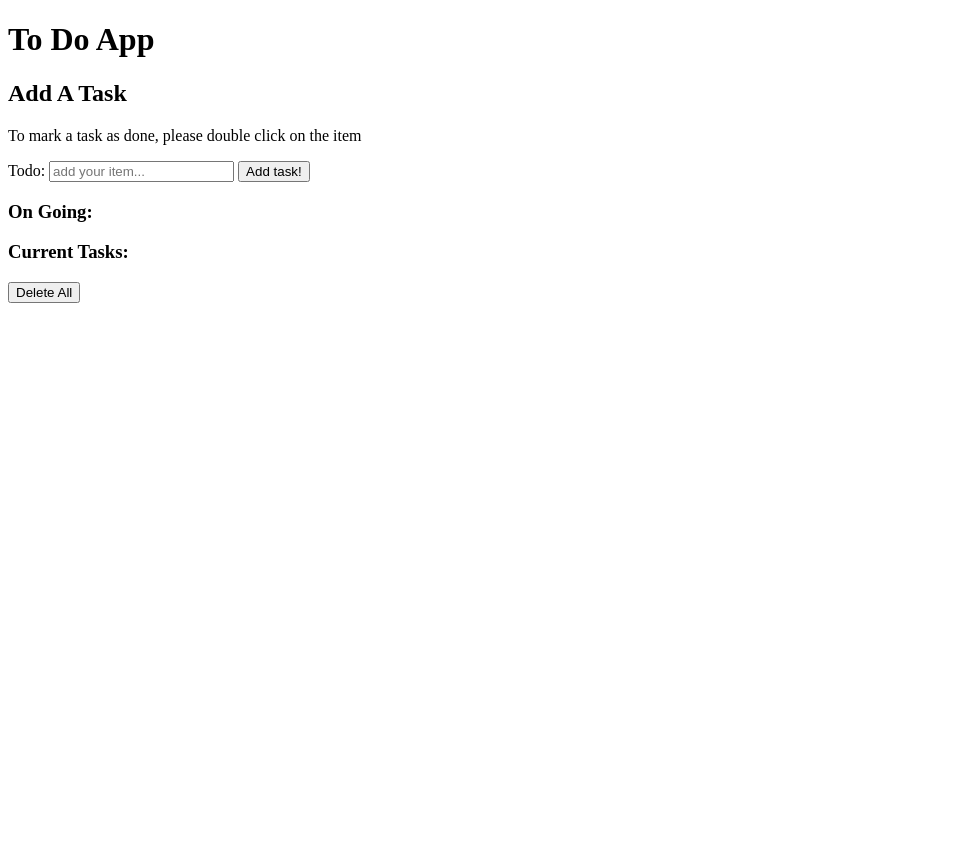
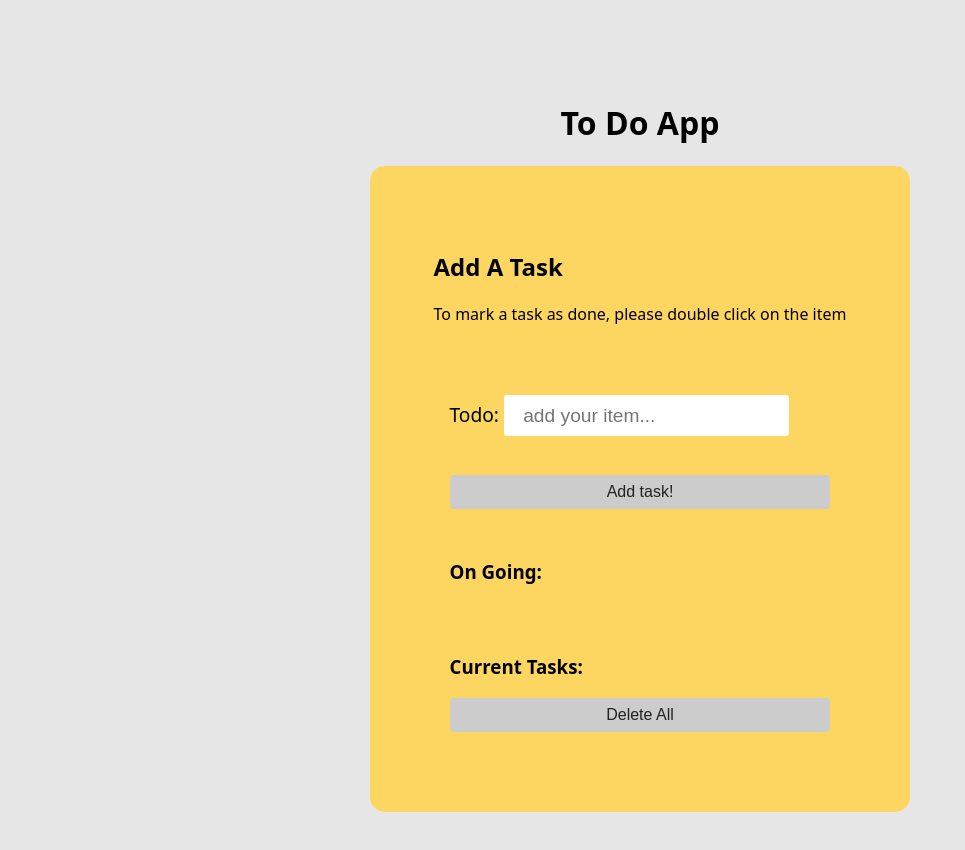
Before and after one commit to brandonpretelt/todo-app, a website built with Parcel: page src/index.html in a window 1280 px wide. Shown: the whole page, without its empty margins (0-965 px from the left). Before the commit the page ends 800 px from the top, so only its background shows below. Built offline with nearby package versions, Linux system fonts and the light colour scheme.

Commit message:
added styling finally

```diff
--- a/src/css/styles.css
+++ b/src/css/styles.css
@@ -1,10 +1,105 @@
+*,
+*::before,
+*::after {
+    box-sizing: border-box;
+    padding: 0;
+}
+
+body {
+    margin: 0;
+    font-family: system-ui, -apple-system, BlinkMacSystemFont, 'Segoe UI', Roboto, Oxygen, Ubuntu, Cantarell, 'Open Sans', 'Helvetica Neue', sans-serif;
+    background-color: rgb(230, 230, 230);
+}
+
+.container {
+    border-radius: 15px;
+    display: flex;
+    flex-direction: column;
+    margin: 8vh auto;
+    align-items: center;
+    padding: 1em;
+    width: 90vw;
+}
+
+main {
+    background-color: rgb(253, 214, 98);
+    padding: 4em;
+    border-radius: 15px;
+}
+
+main div {
+    display: flex;
+    flex-direction: column;
+    padding: 1em;
+}
+
+div form {
+    display: flex;
+    flex-direction: column;
+}
+
+form input,
+label {
+    font-size: 1.2rem;
+}
+
+form input {
+    margin: 2em 0;
+    padding: 0.5em 1em;
+    border: none;
+    border-radius: 3px;
+
+}
+
+ul {
+    list-style: none;
+
+}
+
 li {
+    margin-top: 1em;
+    padding: 1em;
+    width: auto;
+}
+
+button {
+
+    border: none;
+    padding: 0.5em 2em;
+
+}
+
+li,
+button {
     cursor: pointer;
-    width: 10rem;
+    background-color: #ccc;
+    color: #222;
+    border-radius: 4px;
+    font-size: 1em;
+}
+
+
+/* li,
+li+button {
+    width: 29rem;
+    padding: 1em;
+
+} */
+
+li+button {
+    padding: 1em;
+}
+
+li+button,
+li>button {
+    margin-top: 0.5em;
+    width: max-content;
+
 }
 
 li>button {
-    margin-left: 1rem;
+    margin-left: 1em;
+    background-color: #fff;
 }
 
 .edit {
```
